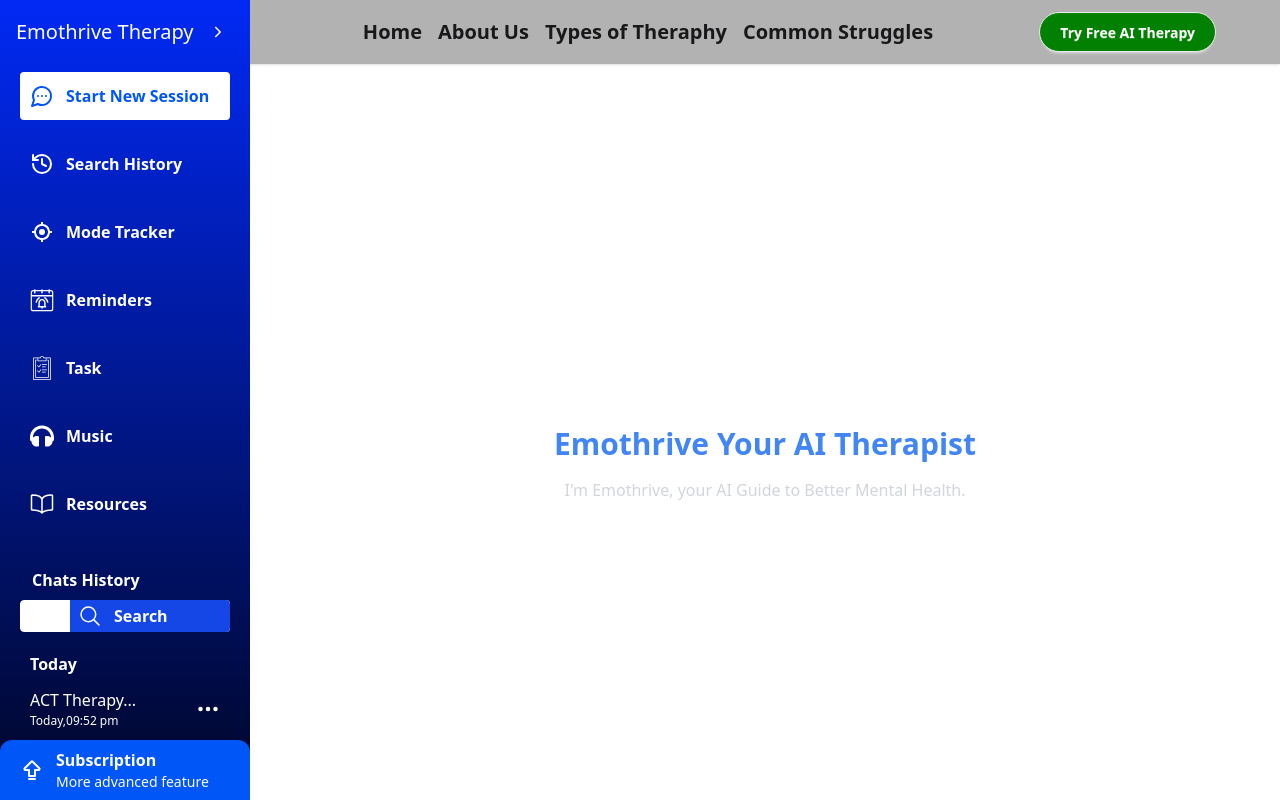
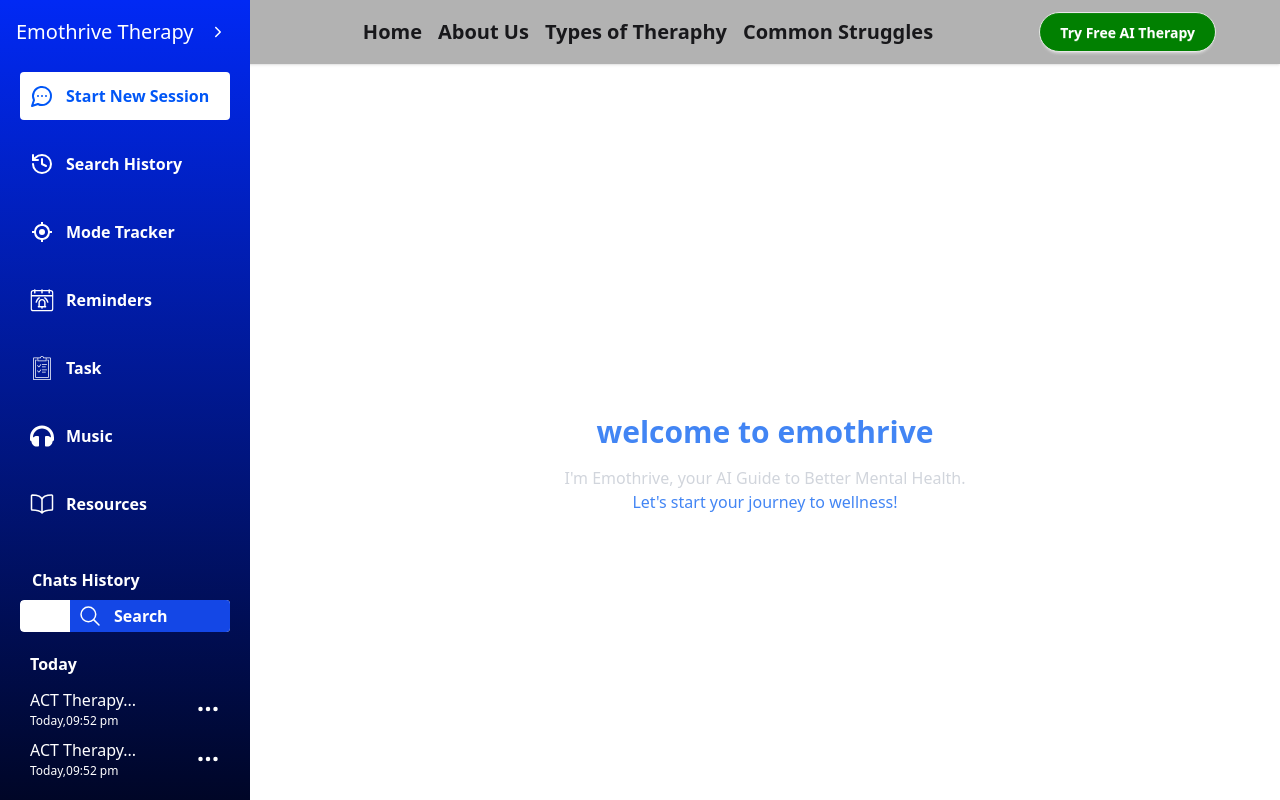
Before and after one commit to joysd1010Edu/JVAI-FirstProject, a Next.js app: page /chat in a window 1280 px wide. Shown: the top 800 px of the page. Built offline with nearby package versions, Linux system fonts and the light colour scheme.

Commit message:
starting from new device

```diff
--- a/src/components/Chat/Home/ChatHome.jsx
+++ b/src/components/Chat/Home/ChatHome.jsx
@@ -2,13 +2,15 @@ import React from 'react'
 
 const ChatHome = () => {
   return (
-     <main className="h-screen w-full bg-gradient-radial from-[#00062780] to-[#111111] flex items-center justify-center">
+    <main className="h-screen w-full bg-gradient-radial from-[#00062780] to-[#111111] flex items-center justify-center">
       <div className="text-center text-white">
         <h1 className="text-3xl font-bold text-[#4285F4]">
-          Emothrive Your AI Therapist
-        </h1>
+          welcome to emothrive
+           </h1>
         <p className="mt-4 text-gray-300">
           I'm Emothrive, your AI Guide to Better Mental Health.
+          <br />
+          <span className="text-[#4285F4]">Let's start your journey to wellness!</span>
         </p>
       </div>
     </main>
--- a/src/components/Chat/Shared/DesktopNav.jsx
+++ b/src/components/Chat/Shared/DesktopNav.jsx
@@ -427,11 +427,12 @@ const DesktopNav = () => {
             </div>
           </nav>
         </div>
-        <div className={`flex items-center rounded-t-xl bg-[#0056F6] w-full px-5 py-2 gap-3 absolute bottom-0 `}>
+        <div className={`flex ${isCollapsed ? "pt-1" : " hidden"} items-center rounded-t-xl bg-[#0056F6] w-full px-5 py-2 gap-3 absolute bottom-0 `}>
           <TbArrowBigUpLine size={24} />
           <div>
-            <h1 className=" font-semibold text-[16px]">Subscription</h1>
+            <h1 className=" font-semibold text-[16px]">Bubscription</h1>
             <p className=" font-normal text-sm">More advanced feature</p>
+            hello world
           </div>
         </div>
       </div>
```
